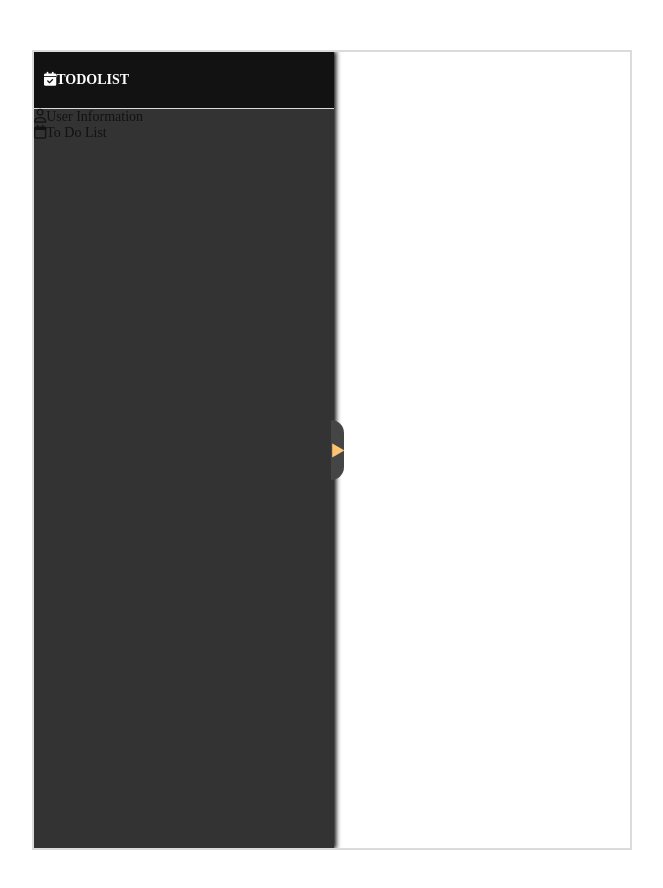
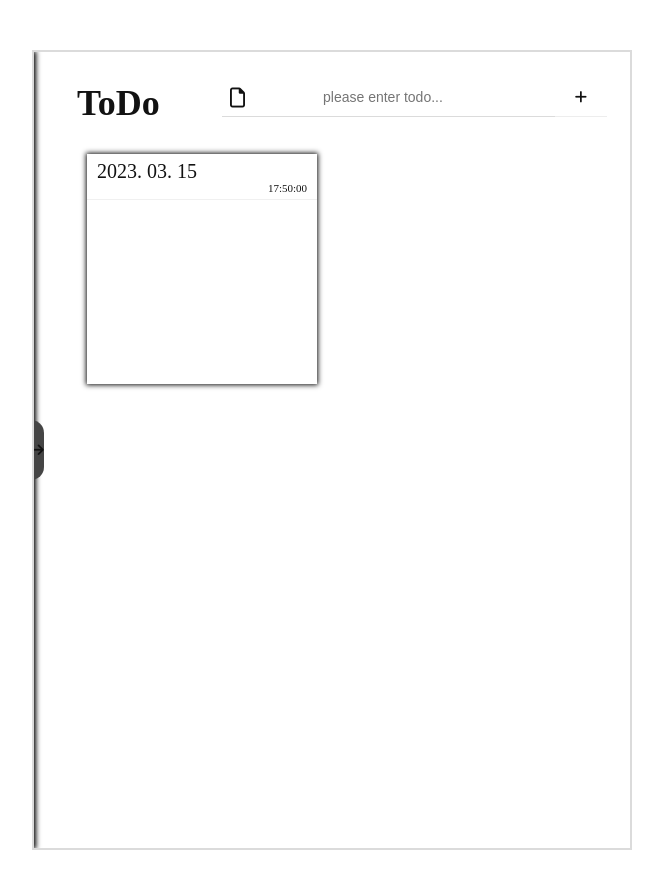
Before and after one commit to code8144/css-html-Javascript, a plain HTML site: page todo/index.html in a window 1280 px wide. Shown: the whole page, without its empty margins (308-971 px from the left). Drawn offline with Linux system fonts and the light colour scheme.

Commit message:
0315 javascript

```diff
--- a/todo/css/aside.css
+++ b/todo/css/aside.css
@@ -12,7 +12,7 @@
 }
 
 .hidden-menu {
-    left: -310px;
+    left: -300px;
 }
 
 .aside-header {
@@ -52,6 +52,42 @@
 }
 
 .menu-button:hover, .menu-button:active {
-    background-color: #454545;
+    background-color: white;
     text-shadow: 0px 0px 3px #ffc472;
 }
+
+.fa-calendar-check {
+    padding: 0px 15px;
+}
+
+.header-title {
+    font-size: 18px;
+    cursor: default;
+}
+
+.menu-nav {
+    padding-top: 20px;
+}
+
+.menu-items li {
+    display: flex;
+    align-items: center;
+
+    border-bottom: 1px solid #dbdbdb;
+    padding: 0px 20px;
+    height: 40px;
+    background-color: #303030;
+
+    font-size: 16px;
+    color: white;
+}
+
+.menu-items li:hover {
+    background-color: #121212;
+}
+
+.menu-items li .fa-regular {
+    padding: 0px 20px;
+    font-size: 16px;
+    color: white;
+}
--- a/todo/css/common.css
+++ b/todo/css/common.css
@@ -1,3 +1,12 @@
+*::-webkit-scrollbar {
+    width: 5px;
+}
+
+*::-webkit-scrollbar-thumb {
+    background-color: #dbdbdb;
+    border-radius: 5px;
+}
+
 .container {
     position: relative;
     margin: 50px auto;
--- a/todo/css/index.css
+++ b/todo/css/index.css
@@ -0,0 +1,108 @@
+.main-container {
+    margin: 10px auto;
+    width: 550px;
+    height: 100%;
+}
+
+.main-header {
+    display: flex;
+    justify-content: space-between;
+    align-items: flex-end;
+}
+
+.main-title {
+    margin: 20px 0px 0px 20px;
+    font-size: 36px;
+}
+
+.todo-input-container {
+    position: relative;
+    display: flex;
+    align-items: flex-end;
+    margin-bottom: 7px;
+    border-bottom: 1px solid #dbdbdb;
+    padding-right: 50px;
+    width: 70%;
+    height: 40px;
+
+}
+
+.todo-input-container .fa-file {
+    font-size:  20px;
+    margin: 8px;
+}
+
+.todo-input {
+    padding: 0 70px;
+    width: 100%;
+    height: 100%;
+    transition: padding 0.5s ease;
+}
+
+.todo-input:focus {
+    padding: 0px 10px;
+}
+
+.add-todo-button {
+    position: absolute;
+    transform: translateY(-50%);
+    top: 50%;
+    right: 0px;
+
+    border: none;
+    padding: 5px 20px;
+    height: 100%;
+}
+
+.todo-content-list {
+    display: flex;
+    flex-wrap: wrap;
+    padding: 20px;
+    width: 100%;
+    height: 88%;
+    overflow-y: auto;
+}
+
+.content-container {
+    margin: 10px;
+    width: 230px;
+    height: 230px;
+    box-shadow: 0px 0px 5px 1px;
+    cursor: pointer;
+    transition: box-shadow 0.3s ease;
+}
+
+.content-container:hover {
+    box-shadow: 0px 0px 10px 1px #121212;
+}
+
+.content-header {
+    display: flex;
+    justify-content: space-between;
+    border-bottom: 1px solid #f0f0f0;
+    padding: 10px;
+    padding-bottom:  5px;
+    height: 20%;
+}
+
+.todo-date {
+    display: flex;
+    align-items: flex-start; /*위아래로 정렬 align items*/
+    height: 100%;
+    font-size: 20px;
+    line-height: 15px;
+}
+
+.todo-date-time {
+    display: flex;
+    align-items: flex-end;
+    font-size: 11px;
+}
+
+.content-main {
+    height: 70%;
+}
+
+.content-footer {
+    height: 10%;
+}
--- a/todo/index.html
+++ b/todo/index.html
@@ -13,8 +13,8 @@
 </head>
 <body>
     <div class="container">
-        <aside class="menu-aside">
-            <button class="menu-button">▶</button>
+        <aside class="menu-aside hidden-menu">
+            <button class="menu-button"><i class="fa-solid fa-arrow-right"></i></button>
 
             <header class="aside-header">
                 <h1 class="header-title"><i class="fa-solid fa-calendar-check"></i>TODOLIST</h1>
@@ -30,7 +30,28 @@
             </nav>
         </aside>
         <main class="main-container">
+            <header class="main-header">
+                <h1 class="main-title">ToDo</h1>
+            <div class="todo-input-container">
+                <i class="fa-regular fa-file"></i>
+                <input type="text" class="todo-input" placeholder="please enter todo...">
+                <button class="add-todo-button"><i class="fa-solid fa-plus"></i></button>
+                </div>
+            </header>
+            <ul class="todo-content-list">
+                <li class="content-container">
+                    <div class="content-header">
+                        <div class="todo-date">2023. 03. 15</div>
+                        <div class="todo-date-time">17:50:00</div>
+                    </div>
+                    <div class="content-main">
 
+                    </div>
+                    <div class="content-footer">
+
+                    </div>
+                </li>
+            </ul>
         </main>
     </div>
 </body>
```
